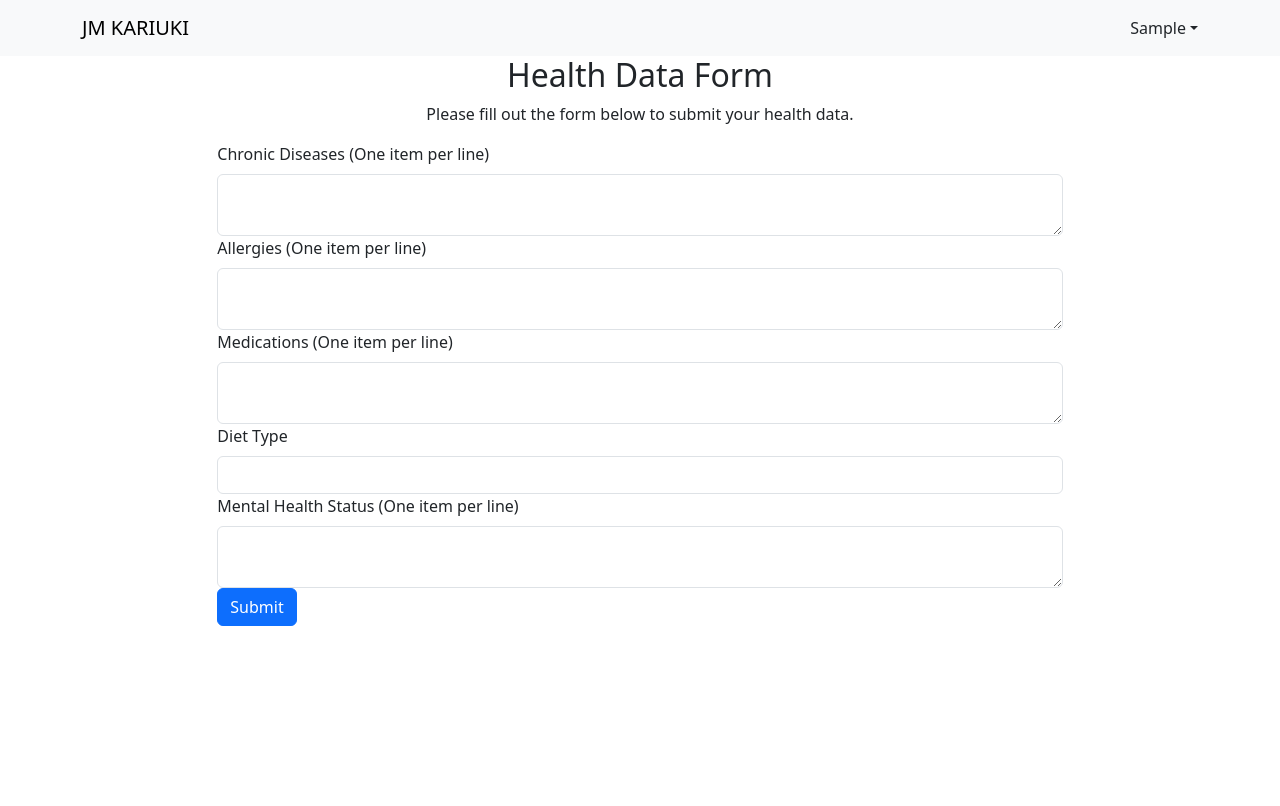
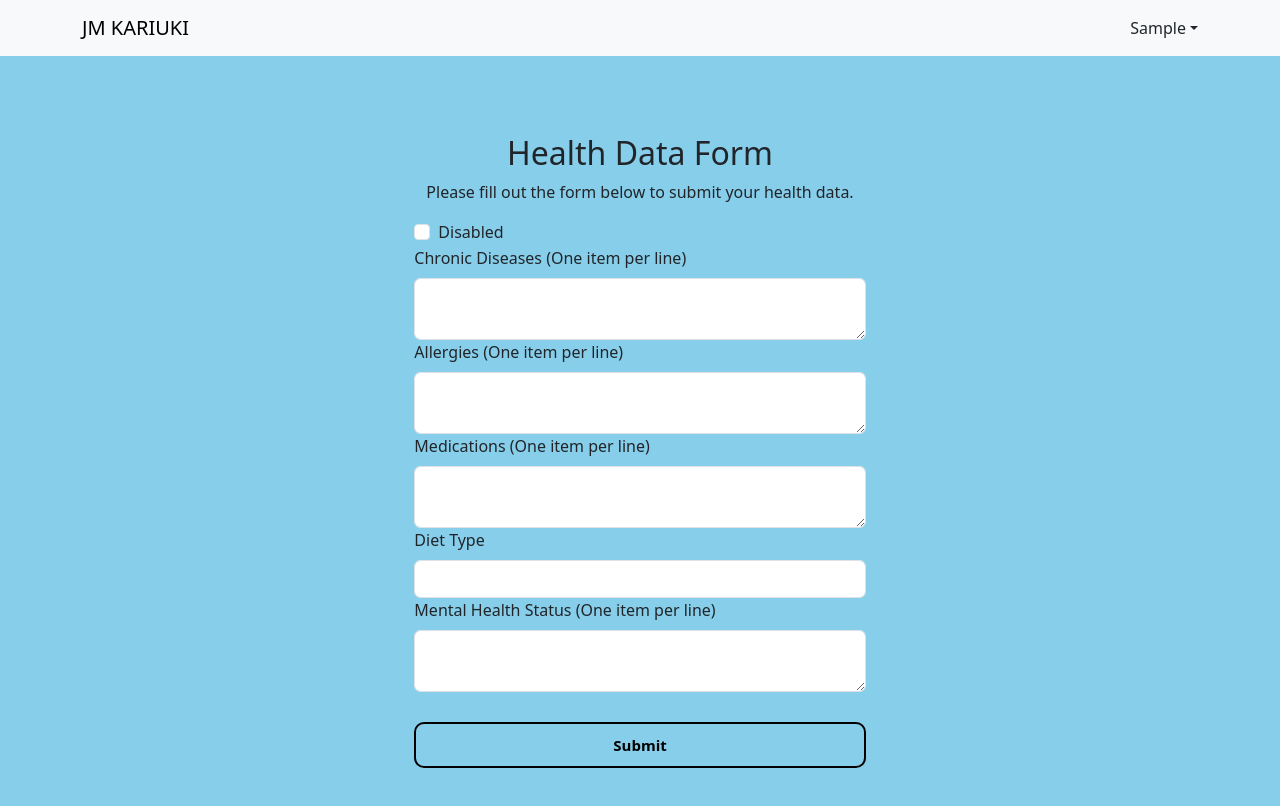
Before and after one commit to Ismael-Njihia/JM-KARIUKI, a React (Create React App) app in the folder frontend/: page /health in a window 1280 px wide. Shown: the top 806 px of the page. Built offline with nearby package versions, Linux system fonts and the light colour scheme; no server answers; sample sign-in values are in the browser's storage.

Commit message:
healthData Update

```diff
--- a/frontend/src/screens/HealthDataForm.jsx
+++ b/frontend/src/screens/HealthDataForm.jsx
@@ -1,64 +1,103 @@
 import React, { useState, useEffect } from 'react';
-import { Form, Button, Col, Row } from 'react-bootstrap';
+import { Form, Button, Col, Row, Container } from 'react-bootstrap';
 import {  useNavigate } from 'react-router-dom';
-import { useAddHealthDataMutation } from '../slices/healthDataApiSlice';
+import { useAddHealthDataMutation, useFetchHealthDataByUserQuery } from '../slices/healthDataApiSlice';
 import { useSelector } from 'react-redux';
 import {toast, ToastContainer} from 'react-toastify'
 
+
 const HealthDataForm = () => {
  const [addHealthData, { isLoading }] = useAddHealthDataMutation();
+ const { fetchHealthDataByUser } = useFetchHealthDataByUserQuery();
  const { userInfo } = useSelector((state) => state.auth);
  const navigate = useNavigate();
+ const [disabled, setDisabled] = useState(false);
+ const [chronicDiseases, setChronicDiseases] = useState('');
+ const [allergies, setAllergies] = useState('');
+ const [medications, setMedications] = useState('');
+ const [dietType, setDietType] = useState('');
+ const [mentalHealthStatus, setMentalHealthStatus] = useState('');
+ const [disabilityType, setDisabilityType] = useState('');
 
-  const [formData, setFormData] = useState({
-    chronicDiseases: '',
-    allergies: '',
-    medications: '',
-    dietType: '',
-    mentalHealthStatus: '',
-  });
 
-  // Enable all disabled items initially
-  useEffect(() => {
-    setFormData((prevData) => ({
-      ...prevData,
-    }));
-  }, []);
 
-  const handleChange = (e) => {
-    setFormData({
-      ...formData,
-      [e.target.name]: e.target.value,
-    });
+
+ const handleCheckboxChange = () => {
+   setDisabled(true);
   };
+
+ const handleChronicDiseasesChange = (e) => {
+   setChronicDiseases(e.target.value);
+ }
+ const handleAllergiesChange = (e) => {
+   setAllergies(e.target.value);
+ }
+ const handleMedicationsChange = (e) => {
+   setMedications(e.target.value);
+ }
+ const handleDietTypeChange = (e) => {
+   setDietType(e.target.value);
+ }
+ const handleMentalHealthStatusChange = (e) => {
+   setMentalHealthStatus(e.target.value);
+ }
+ const handleDisabilityTypeChange = (e) => {
+   setDisabilityType(e.target.value);
+ }
+
+
+
 
  const handleSubmit = async (e) => {
    e.preventDefault();
    try {
+
+
+     const user  = userInfo?.userId;
+    const res =  fetchHealthDataByUser(user);
+     if(res?.data?.length > 0 ){
+       toast.info('Health data already submitted you csn edit it from dashboard');
+       navigate('/dashboard');
+       }
+
+
+
+
+
+
       // Convert multiline text inputs to arrays
-      const chronicDiseasesArray = formData.chronicDiseases.split('\n').filter(item => item.trim() !== '');
-      const allergiesArray = formData.allergies.split('\n').filter(item => item.trim() !== '');
-      const medicationsArray = formData.medications.split('\n').filter(item => item.trim() !== '');
-      const mentalHealthStatusArray = formData.mentalHealthStatus.split('\n').filter(item => item.trim() !== '');
+      const chronicDiseasesArray = chronicDiseases.split('\n').filter(item => item.trim() !== '');
+      const allergiesArray = allergies.split('\n').filter(item => item.trim() !== '');
+      const medicationsArray = medications.split('\n').filter(item => item.trim() !== '');
+      const mentalHealthStatusArray = mentalHealthStatus.split('\n').filter(item => item.trim() !== '');
+
+      // Convert arrays to strings
+      const chronicDiseasesString = chronicDiseasesArray.join(', ');
+      const allergiesString = allergiesArray.join(', ');
+      const medicationsString = medicationsArray.join(', ');
+      const mentalHealthStatusString = mentalHealthStatusArray.join(', ');
+
+
+
+
+
 
       // Create the data object for Prisma
-      const prismaData = {
-        user: {
-          connect: {
+      const healthData = {
         userId: userInfo?.userId,
-          },
-        },
-        chronicDiseases: chronicDiseasesArray,
-        allergies: allergiesArray,
-        medications: medicationsArray,
-        dietType: formData.dietType || null,
-        mentalHealthStatus: mentalHealthStatusArray,
+        disabled: disabled,
+        disabilityType: disabilityType,
+        chronicDiseases: chronicDiseasesString,
+        allergies: allergiesString,
+        medications: medicationsString,
+        dietType: dietType,
+        mentalHealthStatus: mentalHealthStatusString,
       };
 
       // Call the Prisma mutation
-      await addHealthData(prismaData);
-
+      await addHealthData(healthData);
       toast.success('Health data submitted successfully');
+      navigate('/dashboard');
    } catch (error) {
       toast.error('Failed to submit health data: ' + error?.data?.error?.message || 'Something went wrong');
    }
@@ -71,39 +110,66 @@ const HealthDataForm = () => {
    }
  }, [userInfo, navigate]);
 
+
  return (
+   <Container fluid style={{ backgroundColor: '#87CEEB',paddingBottom:'50px',paddingTop:'40px', minHeight: '100vh', display: 'flex', justifyContent: 'center', alignItems: 'center' }}>
    <Row className="justify-content-center">
-      <Col xs={12} md={8}>
+     <Col xs={12} md={12}>
        <h2 className="text-center">Health Data Form</h2>
        <p className="text-center">Please fill out the form below to submit your health data.</p>
        {isLoading && <p>Loading...</p>}
        <Form onSubmit={handleSubmit}>
+       <Form.Group controlId="disabled">
+           <Form.Check type="checkbox" label="Disabled" name="disabled" checked={disabled} onChange={handleCheckboxChange} />
+         </Form.Group>
+         {disabled && (
+           <Form.Group controlId="disabilityType">
+             <Form.Label>Disability Type</Form.Label>
+             <Form.Control type="text" name="disabilityType" value={disabilityType} onChange={handleDisabilityTypeChange} />
+           </Form.Group>
+         )}
          <Form.Group controlId="chronicDiseases">
            <Form.Label>Chronic Diseases (One item per line)</Form.Label>
-            <Form.Control as="textarea" name="chronicDiseases" value={formData.chronicDiseases} onChange={handleChange} />
+           <Form.Control as="textarea" name="chronicDiseases" value={chronicDiseases} onChange={handleChronicDiseasesChange} />
          </Form.Group>
          <Form.Group controlId="allergies">
            <Form.Label>Allergies (One item per line)</Form.Label>
-            <Form.Control as="textarea" name="allergies" value={formData.allergies} onChange={handleChange} />
+           <Form.Control as="textarea" name="allergies" value={allergies} onChange={handleAllergiesChange} />
          </Form.Group>
          <Form.Group controlId="medications">
            <Form.Label>Medications (One item per line)</Form.Label>
-            <Form.Control as="textarea" name="medications" value={formData.medications} onChange={handleChange} />
+           <Form.Control as="textarea" name="medications" value={medications} onChange={handleMedicationsChange} />
          </Form.Group>
          <Form.Group controlId="dietType">
            <Form.Label>Diet Type</Form.Label>
-            <Form.Control type="text" name="dietType" value={formData.dietType} onChange={handleChange} />
+           <Form.Control type="text" name="dietType" value={dietType} onChange={handleDietTypeChange} />
          </Form.Group>
          <Form.Group controlId="mentalHealthStatus">
            <Form.Label>Mental Health Status (One item per line)</Form.Label>
-            <Form.Control as="textarea" name="mentalHealthStatus" value={formData.mentalHealthStatus} onChange={handleChange} />
+           <Form.Control as="textarea" name="mentalHealthStatus" value={mentalHealthStatus} onChange={handleMentalHealthStatusChange} />
          </Form.Group>
-          <Button type="submit">Submit</Button>
+         <Button type="submit"style={{
+
+
+backgroundColor: '#87CEEB',
+color: 'black',
+border: '2px solid black',
+borderRadius: '10px',
+padding: '10px 20px',
+fontSize: '15px',
+fontWeight: 'bold',
+cursor: 'pointer',
+outline: 'none',
+width: '100%',
+marginTop: '30px',
+}}disabled={isLoading}>Submit</Button>
        </Form>
      </Col>
      <ToastContainer/>
    </Row>
+   </Container>
  );
 };
 
+
 export default HealthDataForm;
```
Lines whose indentation alone changed are shown as unchanged.
